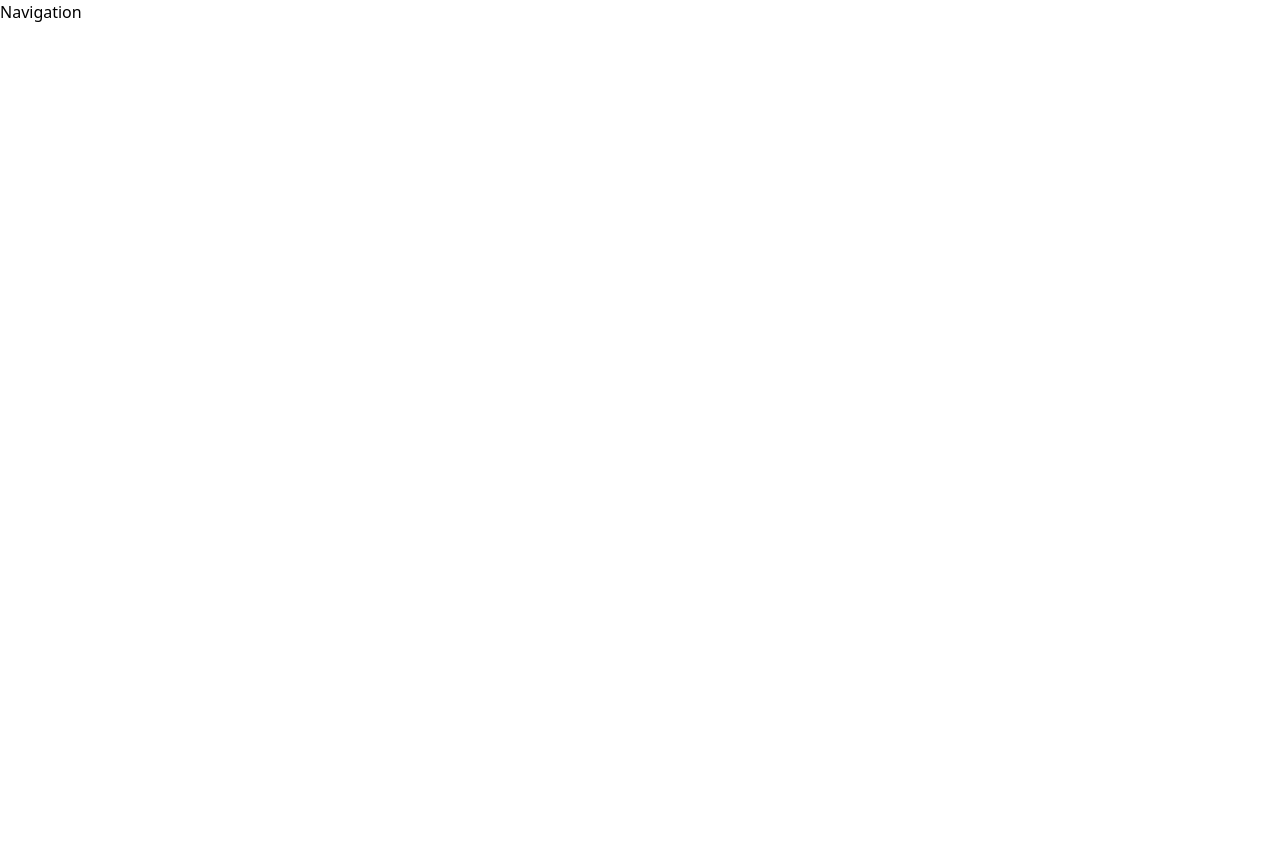
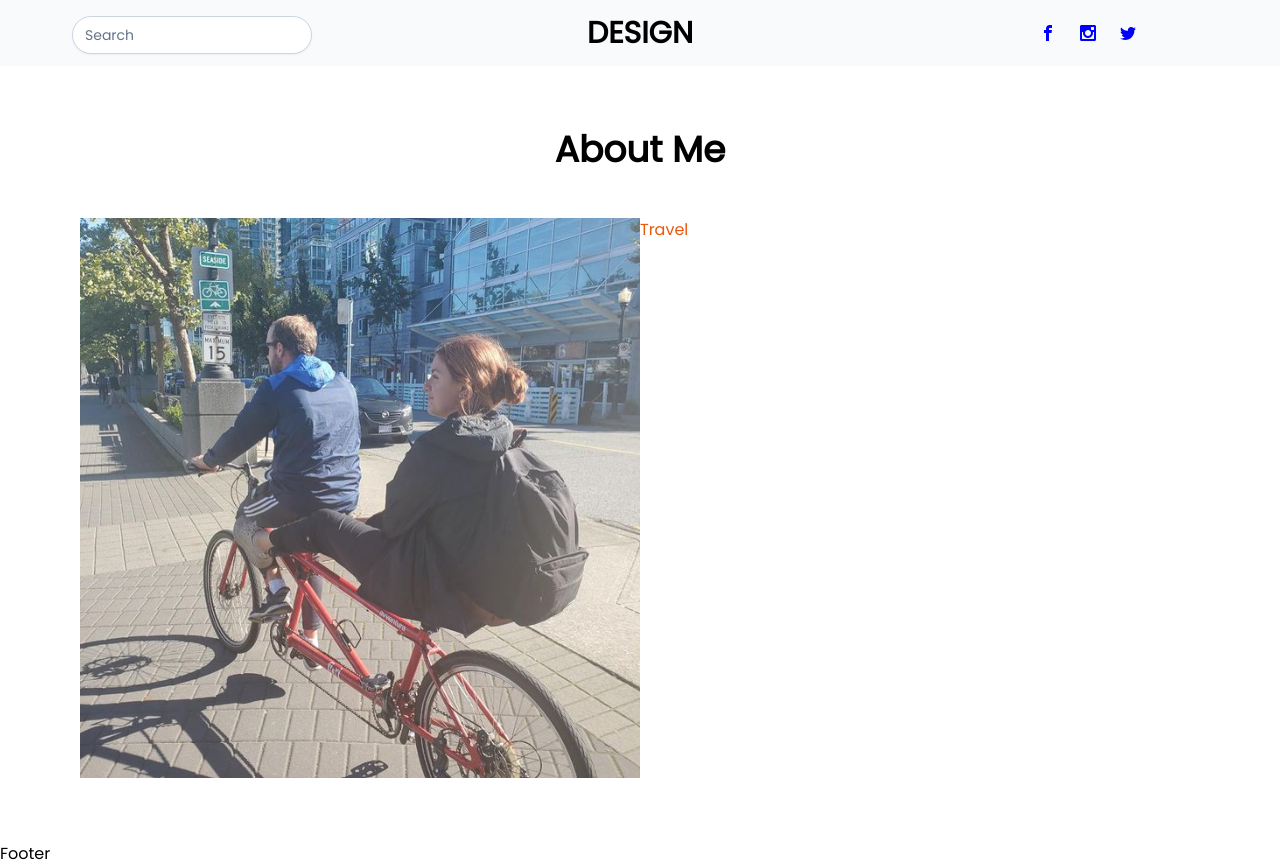
Before and after one commit to d-slezak/DanielSlezak, a Next.js app in the folder blog/: page / in a window 1280 px wide. Before the commit the page ends 800 px from the top, so only its background shows below. Built offline with nearby package versions, Linux system fonts and the light colour scheme.

Commit message:
create layout, about me, footer

```diff
--- a/blog/package.json
+++ b/blog/package.json
@@ -13,7 +13,8 @@
     "eslint-config-next": "13.2.4",
     "next": "13.2.4",
     "react": "18.2.0",
-    "react-dom": "18.2.0"
+    "react-dom": "18.2.0",
+    "react-icons": "^4.8.0"
   },
   "devDependencies": {
     "autoprefixer": "^10.4.14",
--- a/blog/src/components/Nav.js
+++ /dev/null
@@ -1,7 +0,0 @@
-export default function Nav() {
-    return (
-        <div>
-            Navigation
-        </div>
-    )
-}
--- /dev/null
+++ b/blog/src/components/aboutme/AboutMe.js
@@ -0,0 +1,28 @@
+import Image from "next/image"
+import Link from "next/link"
+
+export default function AboutMe() {
+    return (
+        <section className="py-16">
+            <div className="container mx-auto md:px-20">
+                <h1 className="font-bold text-4xl pb-12 text-center">About Me</h1>
+                {Slide()}
+            </div>
+        </section>
+    )
+}
+
+function Slide(){
+    return (
+        <div className="grid md:grid-cols-2">
+            <div className="image">
+                <Image src={"/images/img1.jpg"} width={600} height={600} />
+            </div>
+            <div className="info">
+                <div className="cat">
+                    <Link href={"/"} className="text-orange-600 hover:text-orange-800">Travel</Link>
+                </div>
+            </div>
+        </div>
+    )
+}
--- /dev/null
+++ b/blog/src/components/footer/Footer.js
@@ -0,0 +1,5 @@
+export default function Footer() {
+    return (
+        <div>Footer</div>
+    )
+}
--- /dev/null
+++ b/blog/src/components/nav/Nav.js
@@ -0,0 +1,44 @@
+let navItems = [{
+    Name: 'About Me',
+    link: '#'
+},
+{
+    Name: 'Blog',
+    link: '#'
+},
+{
+    Name: 'Projects',
+    link: '#'
+},
+{
+    Name: 'Contact',
+    link: '#'
+},
+]
+
+import { ImFacebook, ImInstagram, ImTwitter } from "react-icons/im";
+import Link from "next/link";
+
+export default function Nav() {
+    return (
+        <header className="bg-gray-50">
+            <div className="xl:container xl:mx-auto flex flex-col items-center sm:flex-row sm:justify-between text-center py-3">
+                <div className="md:flex-none w-96 order-2 sm:order-1 flex justify-center py-4 sm:py-0">
+                    <input type="text" className="input-text" placeholder="Search"></input>
+                </div>
+                <div className="shrink w-80 sm:order-2">
+                    <Link href={"/"} className="font-bold uppercase text-3xl">
+                        Design
+                    </Link>
+                </div>
+                <div className="w-96 order-3 flex justify-center">
+                    <div className="flex gap-6">
+                        <a><ImFacebook color="Blue"/></a>
+                        <a><ImInstagram color="Blue"/></a>
+                        <a><ImTwitter color="Blue"/></a>
+                    </div>
+                </div>
+            </div>
+        </header>
+    )
+}
--- /dev/null
+++ b/blog/src/layout/Layout.js
@@ -0,0 +1,18 @@
+import Nav from "@/components/nav/Nav"
+import Footer from "@/components/footer/Footer"
+import Head from "next/head"
+
+export default function Layout({children}) {
+    return (
+        <>
+
+            <Head>
+                <title>Dan.Slezak</title>
+            </Head>
+
+            <Nav></Nav>
+            <main>{children}</main>
+            <Footer></Footer>
+        </>
+    )
+}
--- a/blog/src/pages/index.js
+++ b/blog/src/pages/index.js
@@ -1,12 +1,14 @@
-import Head from 'next/head'
-import Image from 'next/image'
-import styles from '@/styles/Home.module.css'
-import Nav from '@/components/Nav'
+
+import Layout from '../layout/Layout'
+import AboutMe from '@/components/aboutme/AboutMe'
 
 export default function Home() {
   return (
     <div>
-      <Nav></Nav>
+      <Layout>
+        <AboutMe></AboutMe>
+      </Layout>
+
     </div>
   )
 }
--- a/blog/src/styles/globals.css
+++ b/blog/src/styles/globals.css
@@ -1,3 +1,15 @@
+
+@import url('https://fonts.googleapis.com/css2?family=Poppins&display=swap');
+
 @tailwind base;
 @tailwind components;
 @tailwind utilities;
+
+*>* {
+    font-family: 'Poppins', sans-serif
+}
+
+.input-text{
+    @apply mt-1 block w-60 px-3 py-2 bg-white border border-slate-300 rounded-full text-sm shadow-sm placeholder-slate-500;
+    @apply focus:outline-none focus:border-sky-500 focus:ring-1 focus:ring-sky-500
+}
```
Also changed, not shown: blog/public/images/img1.jpg (added), blog/src/components/nav/Nav.module.css (added), blog/src/components/nav/NavItem.js (added), 1 other file (tests, documents, lock files or other folders).
